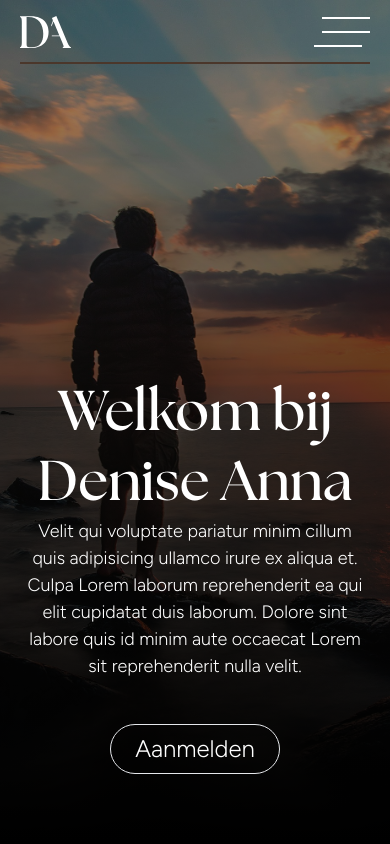
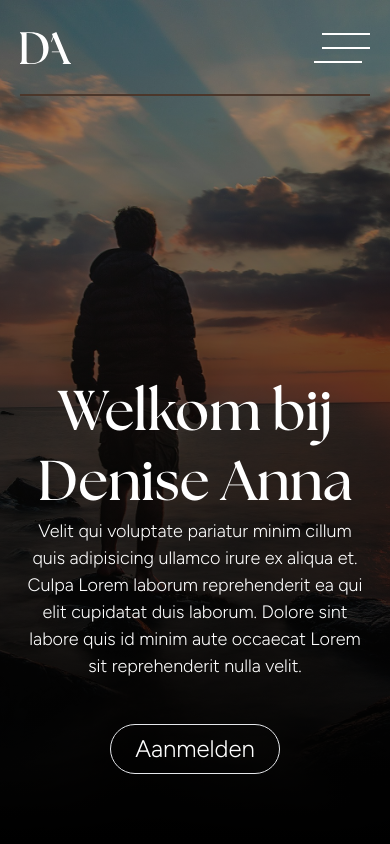
Before and after one commit to GaziRiad/denise-own, a Next.js app: page / in a window 390 px wide. Shown: the top 844 px of the page. Built offline with nearby package versions, Linux system fonts and the light colour scheme.

Commit message:
Fixed issue on mobile nav btn

```diff
--- a/components/HeroNav.jsx
+++ b/components/HeroNav.jsx
@@ -24,7 +24,7 @@ function HeroNav() {
 
   return (
     <div>
-      <header className="absolute z-0 top-0 left-0 w-full border-transparent nav-with-gradient px-5 py-4 flex justify-between items-center xl:h-screen xl:border-r xl:flex-col xl:w-auto xl:px-4">
+      <header className="absolute z-0 top-0 left-0 w-full border-transparent nav-with-gradient px-5 py-8 flex justify-between items-center xl:h-screen xl:border-r xl:flex-col xl:w-auto xl:px-4">
         <svg
           width="51"
           height="32"
```
